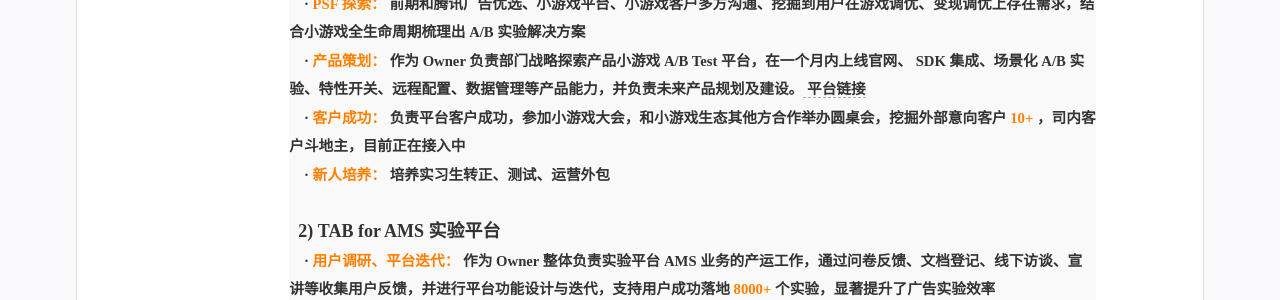
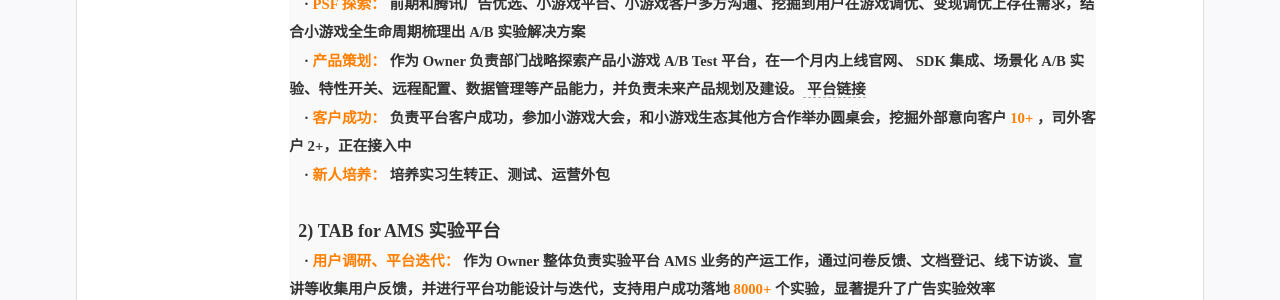
Before and after one commit to kuailexiaoshenxian/cn-wx-cv, a Jekyll site: the page built from index.html, in a window 1280 px wide. Shown: the part 682-982 px from the top of the page. Built offline with Jekyll 4.4.1, drawn with Linux system fonts in a browser that asks for light colours.

Commit message:
Update resume.yml

```diff
--- a/_data/resume.yml
+++ b/_data/resume.yml
@@ -101,7 +101,7 @@ main: #简历主要内容，
             <font face="等线"><font size=4><strong> &nbsp 1) 部门战略探索 | 小游戏 A/B Test 平台产品负责人</strong></font> <br>  &nbsp &nbsp
             · <font color=#FF7F00><strong>PSF 探索： </strong></font>前期和腾讯广告优选、小游戏平台、小游戏客户多方沟通、挖掘到用户在游戏调优、变现调优上存在需求，结合小游戏全生命周期梳理出 A/B 实验解决方案<br> &nbsp &nbsp
             · <font color=#FF7F00><strong>产品策划： </strong></font>作为 Owner 负责部门战略探索产品小游戏 A/B Test 平台，在一个月内上线官网、 SDK 集成、场景化 A/B 实验、特性开关、远程配置、数据管理等产品能力，并负责未来产品规划及建设。 <a href="https://abetterchoice.cn/"> <strong>平台链接</strong> </a><br> &nbsp &nbsp
-            · <font color=#FF7F00><strong>客户成功： </strong></font>负责平台客户成功，参加小游戏大会，和小游戏生态其他方合作举办圆桌会，挖掘外部意向客户<font color=#FF7F00><strong> 10+ </strong></font> ，司内客户斗地主，目前正在接入中 <br> &nbsp &nbsp
+            · <font color=#FF7F00><strong>客户成功： </strong></font>负责平台客户成功，参加小游戏大会，和小游戏生态其他方合作举办圆桌会，挖掘外部意向客户<font color=#FF7F00><strong> 10+ </strong></font> ，司外客户 2+，正在接入中 <br> &nbsp &nbsp
             · <font color=#FF7F00><strong>新人培养： </strong></font>培养实习生转正、测试、运营外包 <br> &nbsp &nbsp
             <br>
             <font face="等线"><font size=4><strong> &nbsp 2) TAB for AMS 实验平台</strong></font> <br>  &nbsp &nbsp
```
